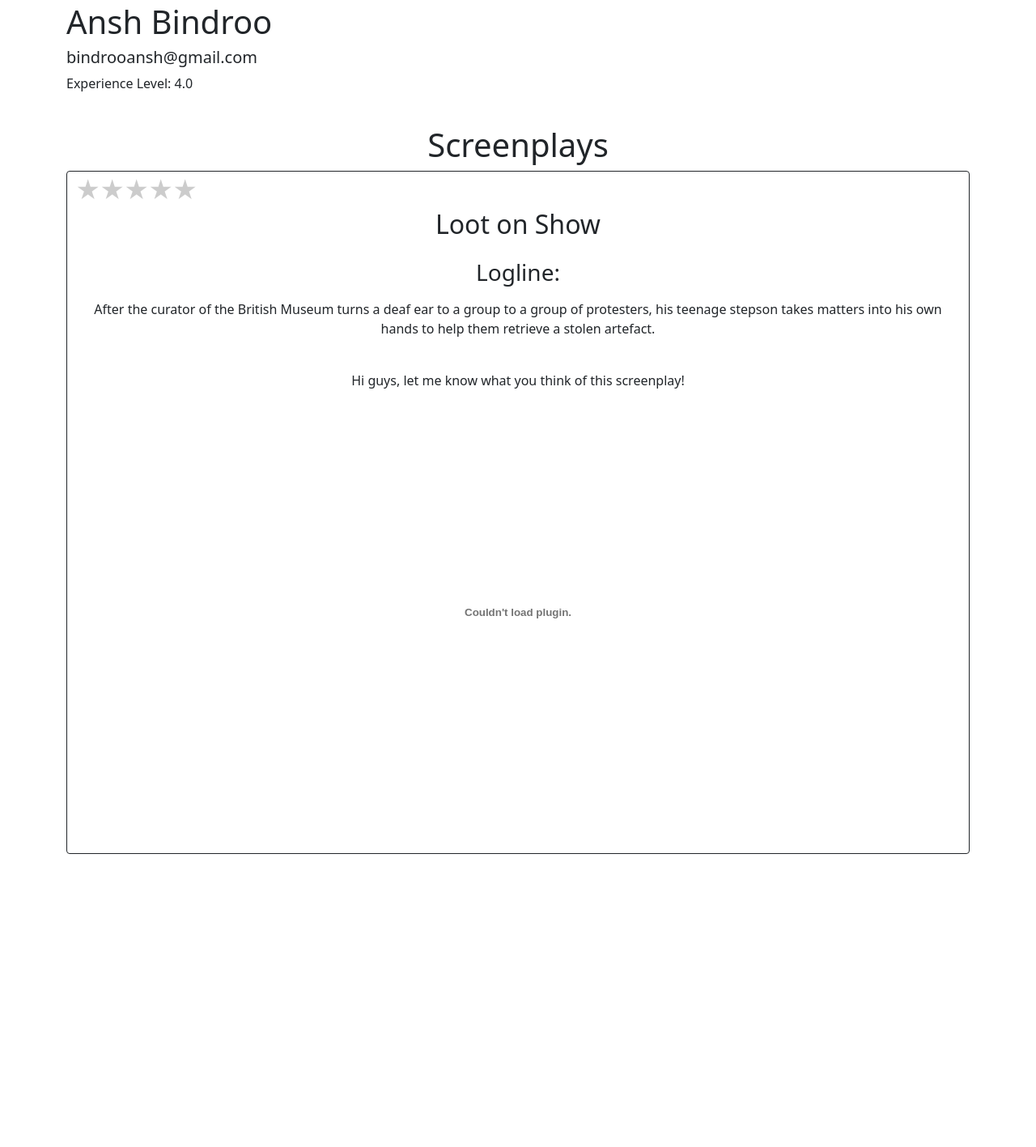
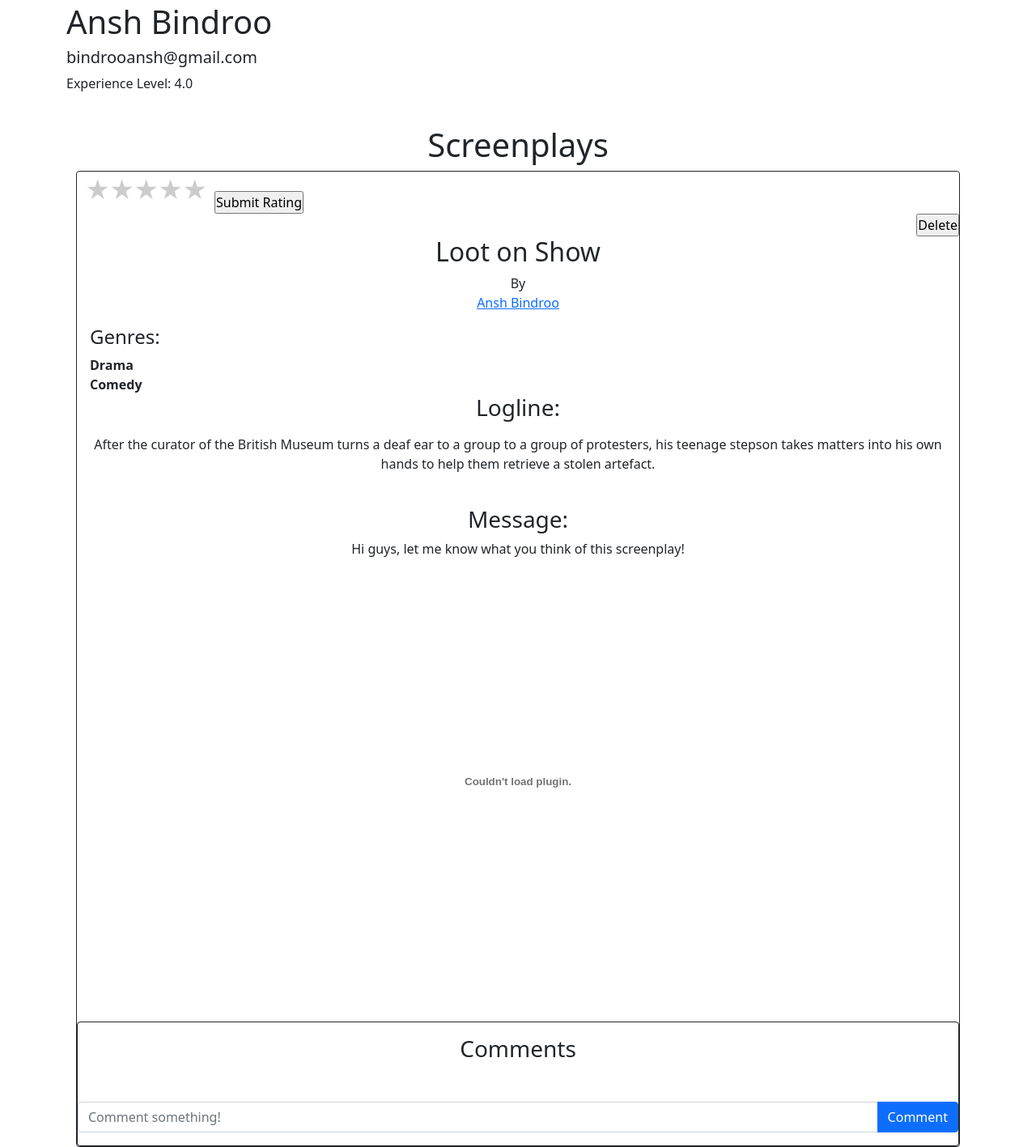
Before and after one commit to Ansh8729/FilmNEA, a Flask app: a page that uses website/templates/profilepage.html in a window 1280 px wide. Shown: the part 374-1791 px from the top of the page at 81% size. Before the commit the page ends 1429 px from the top, so only its background shows below. Run offline with Flask 3, Linux system fonts and the light colour scheme; a user stored in the database is signed in; data comes from the database, SQL or seed files in the repository; both versions use the stored data as it was after the commit; data that the repository does not hold is empty.

Commit message:
fixed rating system and added reccomendations

```diff
--- a/website/models.py
+++ b/website/models.py
@@ -57,7 +57,8 @@ class Genres(db.Model):
     __tablename__ = "Genres"
     genreid = db.Column(db.Integer, primary_key=True)
     genre = db.Column(db.String(50))
-    genres = db.relationship('ScriptHas', backref="genre", passive_deletes=True)
+    genres = db.relationship('ScriptHas', backref="has")
+    genres2 = db.relationship('CompHas', backref="has")
 
 class Producers(db.Model):
     __tablename__ = "Producers"
@@ -87,7 +88,7 @@ class Competitions(db.Model):
 class CompHas(db.Model):
     __tablename__ = "CompHas"
     compid = db.Column(db.Integer, db.ForeignKey('Competitions.compid'), primary_key=True)
-    genreid = db.Column(db.Integer, primary_key=True)
+    genreid = db.Column(db.Integer, db.ForeignKey('Genres.genreid'), primary_key=True)
 
 class Submissions(db.Model):
     __tablename__ = "Submissions"
--- a/website/templates/profilepage.html
+++ b/website/templates/profilepage.html
@@ -70,12 +70,12 @@
     {% if userdetails.accounttype == 1 %}
     <p>Experience Level: {{ details.experiencelevel }}</p>
     <br>
-      <div id="posts" style="text-align:center">
+    <div id="posts" style="text-align:center" class="container">
         <h1>Screenplays</h1>
         {% for post in posts %}
         <div class="card border-dark">
-          <form method = "POST">
-            <div class="rate">
+                <form method = "POST" action="/rate2/{{post.scriptid}}">
+                    <div class="rate" style="text-align:left">
                         <input type="radio" id="star5" name="rate" value="5" />
                         <label for="star5" title="text">5 stars</label>
                         <input type="radio" id="star4" name="rate" value="4" />
@@ -87,17 +87,56 @@
                         <input type="radio" id="star1" name="rate" value="1" />
                         <label for="star1" title="text">1 star</label>
                     </div>
+                    <br>
+                    <div style="text-align:left">
+                        <input type="submit" value="Submit Rating">
+                    </div>
                 </form>
+                {% if user.id == post.writer.user.id %}
+                <div style="text-align:right">
+                    <form action = /delete-post/{{post.scriptid}} method="POST">
+                        <input type="submit" value="Delete">
+                    </form>
+                </div>
+                {% endif %}
                 <h2>{{post.title}}</h2>
+                By<a href="/profilepage/{{post.writer.user.username}}">{{post.writer.user.username}}</a>
                 <div class="card-body">
+                    <div style="text-align:left">
+                    <h4>Genres:</h4>
+                    {% for script in scripthas %}
+                        {% if script.scriptid == post.scriptid %}
+                            <b>{{script.has.genre}}</b><br>
+                        {% endif %}
+                    {% endfor %}
+                </div>
                     <h3>Logline:</h3>
                     <p><div class="card-text">{{post.logline}}</div></p>
                     <br>
+                    <h3>Message:</h3>
                     {{post.message}}
                     <embed style="text-align: center;" src="{{url_for('static', filename='images/'+post.screenplay)}}" width = "75%" height = "550px">
                 </div>
+                <div class="card border-dark">
+                    <div class="card-body">
+                    <h3>Comments</h3>
+                    {% for comment in comments %}
+                        {% if comment.scriptid == post.scriptid %}
+                            <div style="text-align:left">
+                                <b><a href="/profilepage/{{comment.writer.user.username}}">{{comment.writer.user.username}}</a></b>:
+                                {{comment.comment}}
                             </div>
-        <br/>{% endfor %}
+                        {% endif %}
+                    {% endfor %}
+                    </div>
+                    <br>
+                    <form class="input-group mb-3"method="POST" action="/create-comment/{{post.scriptid}}">
+                        <input type="text" id="text" name="text" class="form-control" placeholder="Comment something!"/>
+                        <button type="submit" class="btn btn-primary">Comment</button>
+                    </form>
+                </div>
+        </div>
+        {% endfor %}
     </div>
     {% endif %}
 </body>
--- a/website/views.py
+++ b/website/views.py
@@ -1,6 +1,6 @@
 from flask import Blueprint, render_template, request, flash, redirect, url_for, send_from_directory
 from flask_login import login_required, current_user
-from .models import Users, Screenwriters, Producers, Competitions, Submissions, Screenplays, LikedScreenplays, Comments, Genres, ScriptHas
+from .models import Users, Screenwriters, Producers, Competitions, Submissions, Screenplays, LikedScreenplays, Comments, Genres, ScriptHas, CompHas
 from flask_wtf import FlaskForm
 from wtforms import widgets, RadioField, StringField, SubmitField, FileField, TextAreaField, SelectField, IntegerField, DateField, SelectMultipleField
 from werkzeug.utils import secure_filename
@@ -96,6 +96,45 @@ def split_pdf(input, output, start, end): #Cuts the screenplay down to the pages
 @views.route("/home", methods=['GET', 'POST'])
 @login_required
 def home():
+    if current_user.accounttype == 1:
+        writer = Screenwriters.query.filter_by(userid = current_user.id).first()
+        likedposts = LikedScreenplays.query.filter(LikedScreenplays.rating > 3.5).all()
+        scriptids = []
+        for i in likedposts:
+            if i.writerid == writer.writerid:
+                scriptids.append(i.writerid)
+        if len(scriptids) == 0:
+            recs = []
+        else:
+            genres = []
+            for i in range(len(scriptids)):
+                info = ScriptHas.query.filter(ScriptHas.scriptid == scriptids[i])
+                for j in info:
+                    genres.append(j.genreid)
+            finalgenres = []
+            for i in range(len(genres)):
+                genre2 = Genres.query.filter(Genres.genreid == genres[i])
+                for j in genre2:
+                    finalgenres.append(j.genreid)
+            if list(set(finalgenres)) == finalgenres and len(list(set(finalgenres))) > 1:
+                recs = []
+            else:
+                favgenreid = max(set(finalgenres), key = finalgenres.count)
+                query1 = ScriptHas.query.filter(ScriptHas.genreid == favgenreid)
+                genreids = []
+                for i in query1:
+                    genreids.append(i.scriptid)
+                likedids = []
+                recs = [[],[]]
+                query2 = LikedScreenplays.query.all()
+                for j in query2:
+                    likedids.append(j.scriptid)
+                for i in genreids:
+                    if i not in likedids: #Only the posts that haven't been liked by the user yet are shown as reccomendations.
+                        query3 = Screenplays.query.filter(Screenplays.scriptid == i)
+                        for j in query3:
+                            recs.append([j.title, j.avgrating])
+                            recs.sort()
     posts = Screenplays.query.all()
     comments = Comments.query.all()
     scripthas = ScriptHas.query.all()
@@ -104,19 +143,19 @@ def home():
         if sort == "New":
             posts = Screenplays.query.order_by(Screenplays.scriptid.desc())
             flash("Screenplays now sorted by newest to oldest.")
-            return render_template("home.html", user=current_user, posts=posts, comments=comments, scripthas=scripthas)
+            return render_template("home.html", user=current_user, posts=posts, comments=comments, scripthas=scripthas, recs=recs)
         elif sort == "Top Of Week":
             filter_after = date.today() - timedelta(days = 7)
             posts2 = Screenplays.query.filter(Screenplays.date_created >= filter_after)
             posts = posts2.order_by(Screenplays.avgrating.desc())
             flash("Screenplays now sorted by top of this week.")
-            return render_template("home.html", user=current_user, posts=posts, comments=comments, scripthas=scripthas)
+            return render_template("home.html", user=current_user, posts=posts, comments=comments, scripthas=scripthas, recs=recs)
         elif sort == "Top Of Month":
             filter_after = date.today() - timedelta(days = 30)
             posts2 = Screenplays.query.filter(Screenplays.date_created >= filter_after)
             posts = posts2.order_by(Screenplays.avgrating.desc())
             flash("Competitions now sorted by top of this month.")
-            return render_template("home.html", user=current_user, posts=posts, comments=comments, scripthas=scripthas)
+            return render_template("home.html", user=current_user, posts=posts, comments=comments, scripthas=scripthas, recs=recs)
         genre = request.form.get("genre")
         genre2 = Genres.query.filter_by(genreid=genre).first()
         scriptids = ScriptHas.query.filter_by(genreid=genre).all()
@@ -125,7 +164,7 @@ def home():
             script = Screenplays.query.filter_by(scriptid=i.scriptid).first()
             posts.append(script)
         flash(f"Now showing all {genre2.genre} scripts.")
-        return render_template("home.html", user=current_user, posts=posts, comments=comments, scripthas=scripthas)
+        return render_template("home.html", user=current_user, posts=posts, comments=comments, scripthas=scripthas, recs=recs)
 
     return render_template("home.html", user=current_user, posts=posts, comments=comments, scripthas=scripthas)
 
@@ -138,7 +177,31 @@ def rate(scriptid):
     newrating = LikedScreenplays(writerid = writer.writerid, scriptid=scriptid, title=script.title, rating=rating)
     db.session.add(newrating)
     db.session.commit()
+    ratings = LikedScreenplays.query.filter_by(scriptid = script.scriptid)
+    total = 0
+    for i in ratings:
+        total += i.rating
+    script.avgrating = total/ratings.count()
+    db.session.commit()
     return redirect(url_for('views.home'))
+
+@views.route("/rate2/<scriptid>", methods=['POST'])
+@login_required
+def rate2(scriptid):
+    rating = request.form.get("rate")
+    writer = Screenwriters.query.filter_by(userid = current_user.id).first()
+    script = Screenplays.query.filter_by(scriptid=scriptid).first()
+    newrating = LikedScreenplays(writerid = writer.writerid, scriptid=scriptid, title=script.title, rating=rating)
+    db.session.add(newrating)
+    db.session.commit()
+    ratings = LikedScreenplays.query.filter_by(scriptid = script.scriptid)
+    total = 0
+    for i in ratings:
+        total += i.rating
+    script = Screenplays.query.filter_by(scriptid=scriptid).first()
+    script.avgrating = total/ratings.count()
+    db.session.commit()
+    return redirect(url_for('views.profilepage'))
 
 @views.route("/create-comment/<scriptid>", methods=['POST'])
 @login_required
@@ -171,7 +234,6 @@ def delete_post(scriptid):
             ratings = LikedScreenplays.query.filter_by(scriptid = scriptid)
             for i in ratings:
                 db.session.delete(i)
-            os.remove(post.screenplay)
             db.session.delete(post)
             db.session.commit()
             flash('Post deleted.', category='success')
@@ -184,6 +246,8 @@ def profilepage(username):
     if userdetails.accounttype == 1:
         writer = Screenwriters.query.filter_by(userid = current_user.id).first()
         scripts = Screenplays.query.filter_by(writerid = writer.writerid)
+        comments = Comments.query.all()
+        scripthas = ScriptHas.query.all()
         rating = 0
         for i in scripts:
             if i.avgrating != None:
@@ -191,9 +255,9 @@ def profilepage(username):
         writer.experiencelevel = rating*scripts.count()
         db.session.commit()
         writerdetails = Screenwriters.query.filter_by(userid = current_user.id).first()
-        return render_template("profilepage.html", user=current_user, userdetails=userdetails, posts=scripts, details=writerdetails)
+        return render_template("profilepage.html", user=current_user, userdetails=userdetails, posts=scripts, details=writerdetails, comments=comments, scripthas=scripthas)
     if userdetails.accounttype == 2:
-        return render_template("profilepage.html", user=current_user, userdetails=userdetails)
+        return render_template("profilepage.html", user=current_user, userdetails=userdetails, comments=comments, scripthas=scripthas)
 
 @views.route("/pageeditor", methods=['GET', 'POST'])
 @login_required
@@ -226,6 +290,11 @@ def post():
             newcomp = Competitions(producerid = num, title=request.form.get("title"), brief=request.form.get("brief"), deadline=date)
             db.session.add(newcomp)
             db.session.commit()
+            newcomp = Screenplays.query.order_by(Competitions.compid.desc()).first()
+            for i in genres:
+                newcomphas = CompHas(compid=newcomp.compid, genreid=i)
+                db.session.add(newcomphas)
+                db.session.commit()
             flash("Competition created!")
             return redirect(url_for('views.competitions'))
         return render_template('create_post.html', user=current_user, userdetails=userdetails)
```
Also changed, not shown: website/templates/competitions.html (+19 -3 lines), website/templates/create_post.html (+4 -4 lines), website/templates/home.html (+20 -1 lines), instance/database.db, 5 other files. Lines whose indentation alone changed are shown as unchanged.
